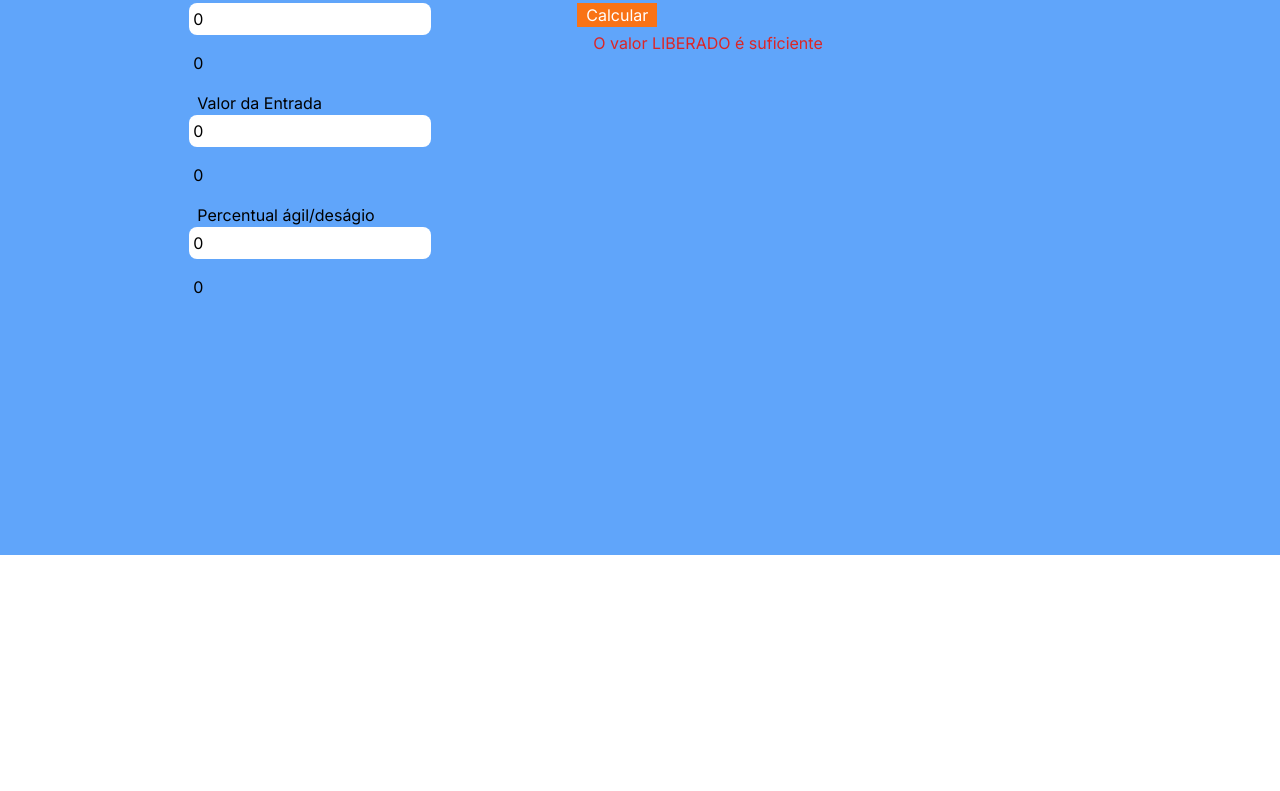
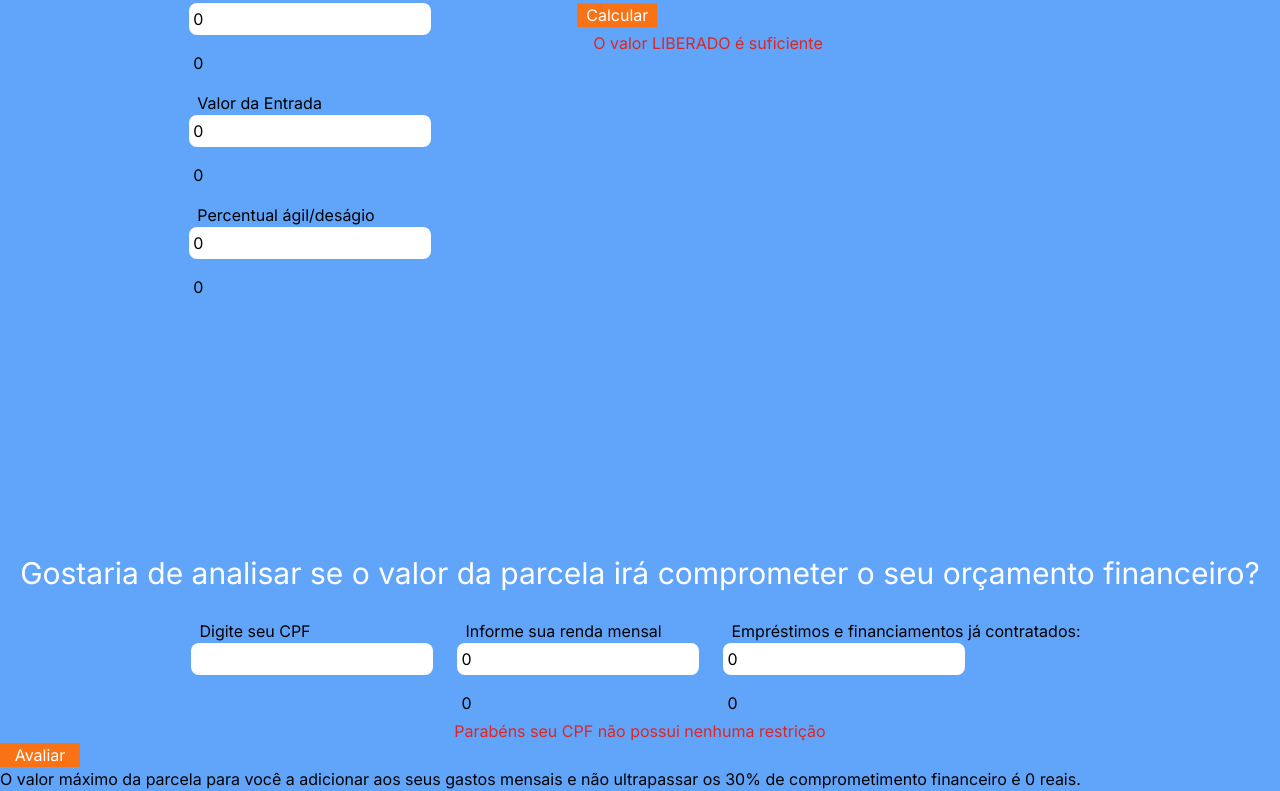
Before and after one commit to eudermes/auto, a Next.js app: page / in a window 1280 px wide. Shown: the part 321-1112 px from the top of the page. Before the commit the page ends 876 px from the top, so only its background shows below. Built offline with nearby package versions, Linux system fonts and the light colour scheme.

Commit message:
já está com a analise comprometimentO pronto

```diff
--- a/app/page.tsx
+++ b/app/page.tsx
@@ -18,9 +18,26 @@ export default function Home() {
   const [valorCarroVelhoAgil, setValorCarroVelhoAgil] = useState<number>(0);
   const [valorSolicitado, setValorSolicitado] = useState<number>(0);
   const [acrescimoEntrada, setAcressimoEntradda] = useState<number>(0);
-
+  const [cpf, setCpf] = useState(" ");
+  const [renda, setRenda] = useState<number>(0);
+  const [comprometimento, setComprometimento] = useState<number>(0);
+  const [valorDisponivelParcela, setValorDisponivelParcela] = useState<number>(0);
+  const [percentualComprometimento, setPercentualComprometimento] = useState<number>(0);
+  const [percentualComprometimentoX100, setPercentualComprometimentoX100] = useState<number>(0);
 
   const idadeCarro = (2023 - parseInt(anoCarroNovo));
+
+  const handleComprometimentoChange = (event: React.ChangeEvent<HTMLInputElement>) => {
+    setComprometimento(event.target.value);
+  }
+
+  const handleCpfChange = (event: React.ChangeEvent<HTMLInputElement>) => {
+    setCpf(event.target.value);
+  }
+
+  const handleRendaChange = (event: React.ChangeEvent<HTMLInputElement>) => {
+    setRenda(event.target.value);
+  }
 
   const handleanoCarroNovoChange = (event: React.ChangeEvent<HTMLInputElement>) => {
     setAnoCarroNovo(event.target.value);
@@ -74,9 +91,26 @@ const handlevalorEntradaChange = (event: React.ChangeEvent<HTMLInputElement>) =>
           const subAcressimoEntrada = valorSolicitadoFloat - valorMaxFloat
 
 
+
+
          setValorMax(produtoCalculado), setValorCarroVelhoAgil(produtoValorCarroVelhoAgil), setValorSolicitado(somaValorSolicitado), setAcressimoEntradda(subAcressimoEntrada);
            };
 
+           const handleAvaliar = () => {
+
+            const rendaFloat = parseFloat(renda);
+            const comprometimentoFloat = parseFloat(comprometimento);
+            const valorDisponivelParcelaFloat = parseFloat(setValorDisponivelParcela);
+            const opvalorDisponivelParcela = (rendaFloat * 0.3) - comprometimentoFloat;
+
+            const percentualComprometimentoFloat = parseFloat(percentualComprometimento);
+            const opPercentualComprometimento = comprometimentoFloat / rendaFloat;
+
+            const percentualComprometimentoX100Float = parseFloat(percentualComprometimentoX100);
+            const opPercentualComprometimentoX100 = percentualComprometimentoFloat * 100;
+
+           setValorDisponivelParcela(opvalorDisponivelParcela), setPercentualComprometimento(opPercentualComprometimento),setPercentualComprometimentoX100(opPercentualComprometimentoX100);
+             };
 
 
 
@@ -172,11 +206,6 @@ const handlevalorEntradaChange = (event: React.ChangeEvent<HTMLInputElement>) =>
 
       {idadeCarro > 10 && <p className='p-1 pt-1 mt-0 m-3 text-white'>Lamentamos Muito, mas infelizmente não financiamos veículos com mais de 10 anos. Gostaríamos de lhe oferecer nossas opções de consorcio: <a href='http://www.caixaconsorcio.com.br/consorcio'className='text-blue-900'>caixaconsorcio</a></p>}
 
-
-
-      {idadeCarro > 10 && <p className='p-1 pt-1 mt-0 m-3 text-red-600'>Aqui deveria aparecer o produto das variáveis valorCarroNovo * quotaMax, mas não estou conseguindo</p>}
-
-
       <p className='text-white'>O valor máximo LIBERADO para financiamento deste veículo é {valorMax} reais</p>
 
       <p className='text-white'>A expectativa do valor de VENDA VEÍCULO ATUAL é {valorCarroVelhoAgil} reais</p>
@@ -196,6 +225,68 @@ const handlevalorEntradaChange = (event: React.ChangeEvent<HTMLInputElement>) =>
 
       </div>
 
+      <div>
+            <h1 className='text-white text-3xl text-center' >Gostaria de analisar se o valor da parcela irá comprometer o seu orçamento financeiro?</h1>
+          </div>
+
+          <div className='flex justify-center m-7 mb-0'>
+
+
+
+          <div>
+      <label className='m-5 mb-0'>Digite seu CPF</label>
+      <br></br>
+      <input
+        type="text"
+        id="cpf"
+        name="cpf"
+        value={cpf}
+        onChange={handleCpfChange}
+        className='border-spacing-y-2 bg-white text-black p-1 pt-1 mt-0 m-3 rounded-lg hover:bg-blue-100'
+      />
+      <p className='p-1 pt-1 mt-0 m-3 mb-0'>{cpf}</p>
+      </div>
+
+
+          <div>
+      <label className='m-5 mb-0'>Informe sua renda mensal</label>
+      <br></br>
+      <input
+        type="number"
+        id="renda"
+        name="renda"
+        value={renda}
+        onChange={handleRendaChange}
+        className='border-spacing-y-2 bg-white text-black p-1 pt-1 mt-0 m-3 rounded-lg hover:bg-blue-100'
+      />
+      <p className='p-1 pt-1 mt-0 m-3 mb-0'>{renda}</p>
+      </div>
+
+      <div>
+      <label className='m-5 mb-0'>Empréstimos e financiamentos já contratados:</label>
+      <br></br>
+      <input
+        type="number"
+        id="comprometimento"
+        name="comprometimento"
+        value={comprometimento}
+        onChange={handleComprometimentoChange}
+        className='border-spacing-y-2 bg-white text-black p-1 pt-1 mt-0 m-3 rounded-lg hover:bg-blue-100'
+      />
+      <p className='p-1 pt-1 mt-0 m-3 mb-0'>{comprometimento}</p>
+      </div>
+
+      </div>{/* fim bloco analise de renda*/}
+
+      {cpf && <p className='mt-0 text-red-600 text-center'>Parabéns seu CPF não possui nenhuma restrição</p>}
+
+      <button onClick={handleAvaliar} className='text-white w-20 h-auto bg-orange-500'>Avaliar</button>
+
+      {percentualComprometimento <= 0.3 && <p>O valor máximo da parcela para você a adicionar aos seus gastos mensais e não ultrapassar os 30% de comprometimento financeiro é {valorDisponivelParcela} reais.</p>}
+
+      {percentualComprometimento > 0.3 && <p>O seu percentual de Comprometimento com pagamento de financiamentos e empréstimo já encontra se acima dos 30%, ele está hoje com {percentualComprometimento}</p>}
+
+
 
     </div>
   );
```
